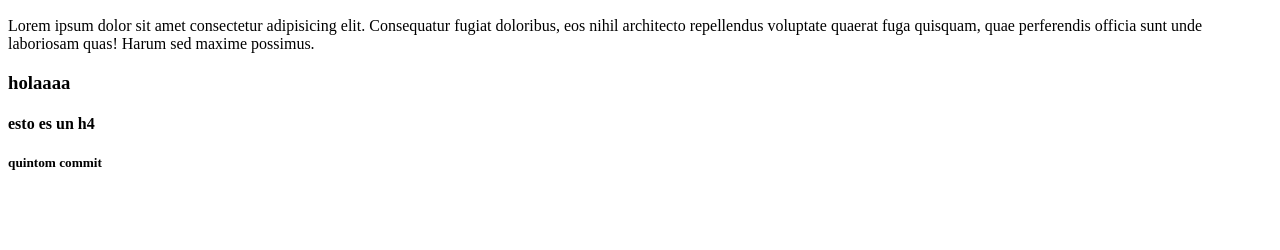
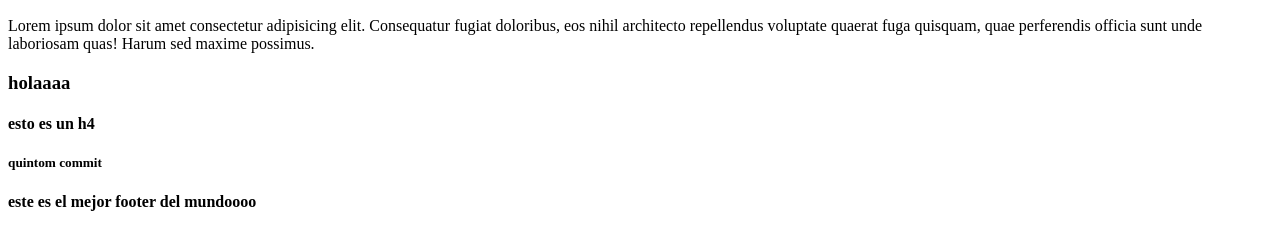
Before and after one commit to santiagolalanne/codersabado, a plain HTML site: page Desktop/Proyecto falso/index.html in a window 1280 px wide. Shown: the part 110-360 px from the top of the page. Drawn offline with Linux system fonts and the light colour scheme.

Commit message:
creamos el footer en la rama vero

```diff
--- a/Desktop/Proyecto falso/index.html
+++ b/Desktop/Proyecto falso/index.html
@@ -16,6 +16,8 @@
 
 <h4>esto es un h4</h4>
 <h5>quintom commit</h5>
-
+<footer>
+    <h4>este es el mejor footer del mundoooo</h4>
+</footer>
 </body>
 </html>
```
